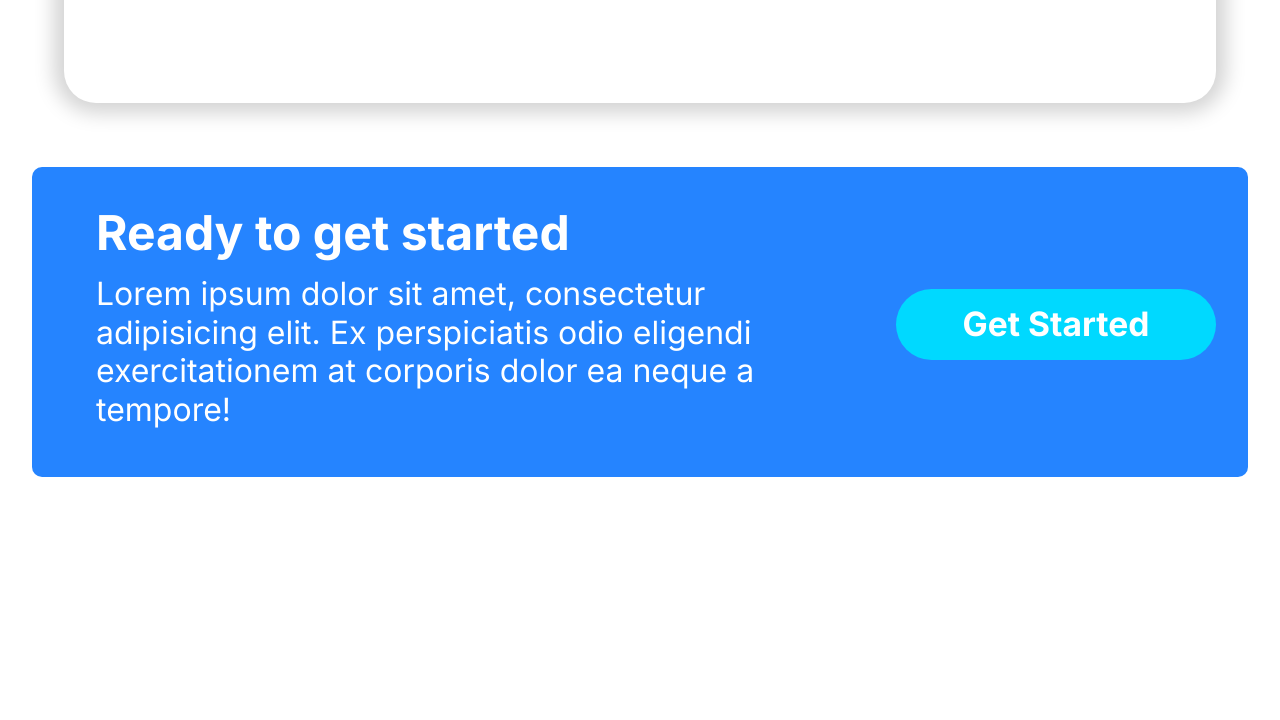
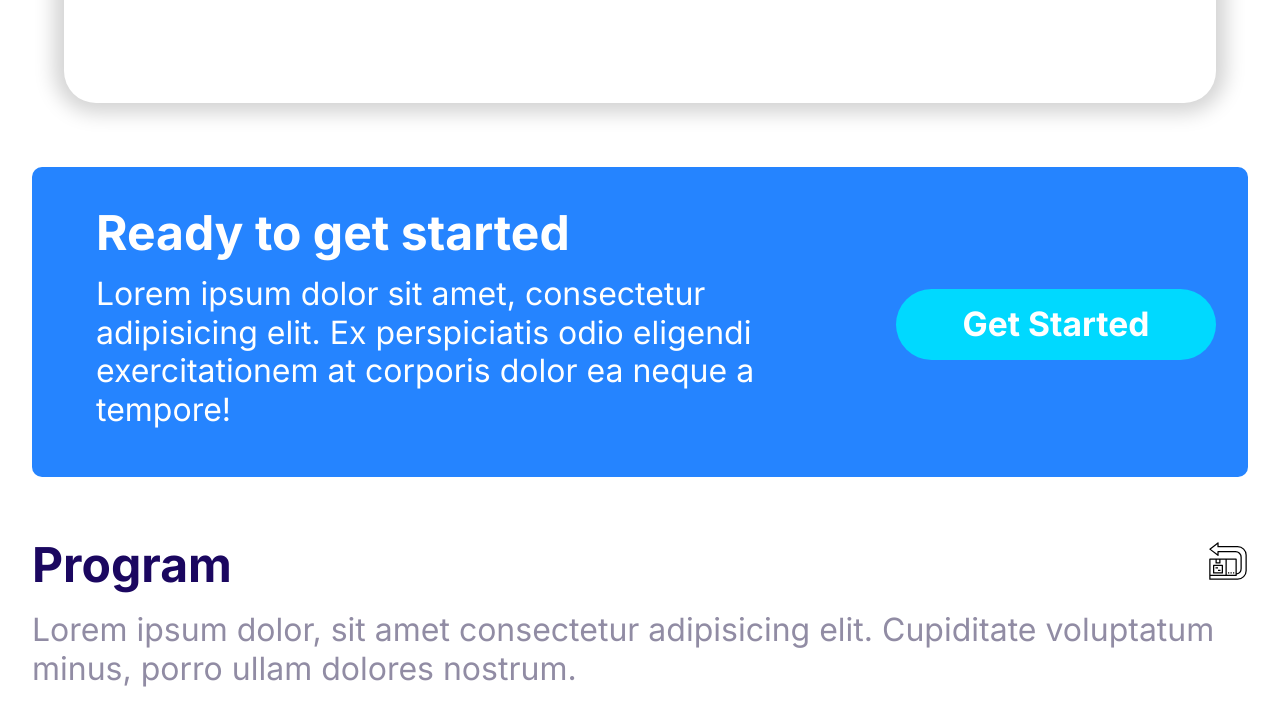
Before and after one commit to Asim925/Moshify, a plain HTML site: page index.html in a window 1280 px wide. Shown: the part 2599-3319 px from the top of the page. Before the commit the page ends 3108 px from the top, so only its background shows below. Drawn offline with Linux system fonts and the light colour scheme.

Commit message:
collapsible added

```diff
--- a/css/style.css
+++ b/css/style.css
@@ -412,3 +412,47 @@ p {
     line-height: 1.2rem;
   }
 }
+
+/* collapsible */
+
+.collapsible {
+  font-size: 1rem;
+  padding: 1rem;
+}
+
+.collapsible-heading {
+  margin: 0 0 5px;
+  padding: 0;
+}
+
+.collapsible-header {
+  display: flex;
+  justify-content: space-between;
+  margin-bottom: 0.5rem;
+}
+
+.collapsible-para {
+  line-height: normal;
+}
+
+.collapsible-arrow {
+  transform: rotate(-90deg);
+  transition: transform 0.3s;
+}
+
+.collapsible-para {
+  max-height: 0;
+  overflow: hidden;
+  opacity: 0;
+  transition: all 0.3s;
+}
+
+.collapsible-expanded .collapsible-arrow {
+  transform: rotate(0);
+}
+
+.collapsible-expanded .collapsible-para {
+  max-height: 100vh;
+  overflow: visible;
+  opacity: 1;
+}
--- a/index.html
+++ b/index.html
@@ -141,5 +141,20 @@
         <button class="btn call-btn">Get Started</button>
       </div>
     </section>
+
+    <!-- collapsible -->
+    <section class="collapsible collapsible-expanded">
+      <header class="collapsible-header">
+        <h2 class="collapsible-heading">Program</h2>
+        <svg class="icon-small collapsible-arrow">
+          <use xlink:href="images/sprite.svg#easy"></use>
+        </svg>
+      </header>
+      <div class="collapsible-para">
+        Lorem ipsum dolor, sit amet consectetur adipisicing elit. Cupiditate
+        voluptatum minus, porro ullam dolores nostrum.
+      </div>
+    </section>
+    <script src="js/main.js"></script>
   </body>
 </html>
--- /dev/null
+++ b/js/main.js
@@ -0,0 +1,6 @@
+const collapsibles = document.querySelectorAll(".collapsible");
+collapsibles.forEach((item) =>
+  item.addEventListener("click", function () {
+    this.classList.toggle("collapsible-expanded");
+  })
+);
```
